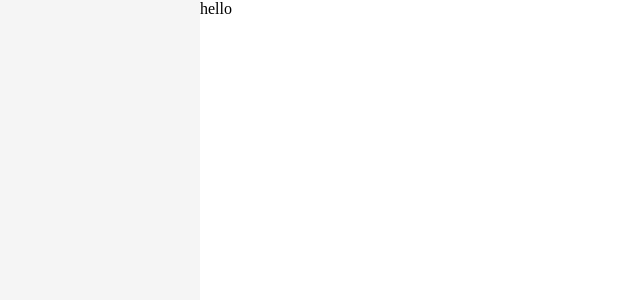
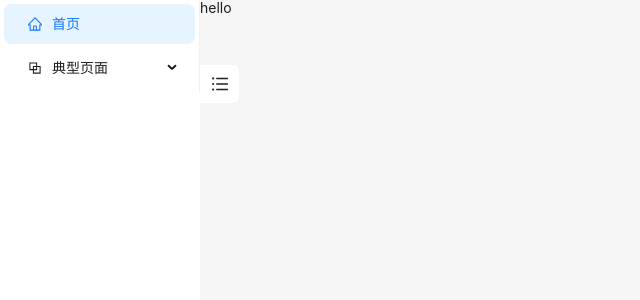
Before and after one commit to ClausLiang/vue3-project, a Vue app: page /home in a window 1280 px wide. Shown: the top 300 px of the page, without its empty margins (0-640 px from the left). Built offline with nearby package versions, Linux system fonts and the light colour scheme; the HTML template or start-up script is replaced by a standard one.

Commit message:
feat: 利用a-layout搭建页面

```diff
--- a/src/assets/main.css
+++ /dev/null
@@ -1,3 +0,0 @@
-body {
-  margin: 0;
-}
--- a/src/components/layout/LayoutMain.vue
+++ b/src/components/layout/LayoutMain.vue
@@ -1,23 +1,67 @@
 <template>
-  <div class="layout-main">
-    <div class="layout-main-menu"></div>
-    <div class="layout-main-content">
-      <RouterView />
-    </div>
-  </div>
+  <a-layout>
+    <!-- 左侧菜单 -->
+    <a-layout-sider theme="light" breakpoint="lg" collapsed-width="0" v-model:collapsed="data.collapsed" collapsible>
+      <a-menu :items="items" mode="inline" v-model:selectedKeys="data.selectedKeys" v-model:openKeys="data.openKeys"
+        @click="gotoPage">
+      </a-menu>
+    </a-layout-sider>
+    <!-- 右侧内容 -->
+    <a-layout-content>
+      <router-view />
+    </a-layout-content>
+  </a-layout>
 </template>
 <script setup lang="ts">
+import { reactive, h, watch } from 'vue'
+import { useRouter, useRoute } from 'vue-router'
+import { HomeOutlined, BlockOutlined, SettingOutlined } from '@ant-design/icons-vue'
+import type { ItemType } from 'ant-design-vue'
+const data = reactive({
+  collapsed: false,
+  selectedKeys: ['/home'],
+  openKeys: [],
+})
+
+const items: ItemType[] = reactive([
+  { label: '首页', key: '/home', icon: () => h(HomeOutlined), path: '/home' },
+  {
+    label: '典型页面',
+    key: 'pages',
+    icon: () => h(BlockOutlined),
+    children: [{ label: '关于', key: '/about', path: '/about' }],
+  },
+])
+const router = useRouter()
+// 点击跳转页面
+const gotoPage = (e: any) => {
+  router.push(e.item.path)
+}
+// 获取父级key
+const getParentKey = (key: string) => {
+  for (const item of items) {
+    if (item.children) {
+      for (const child of item.children) {
+        if (child.key === key) {
+          return [item.key]
+        }
+      }
+    }
+  }
+}
+const route = useRoute()
+// 监听路由选中及展开菜单
+watch(
+  () => route,
+  (newVal) => {
+    data.selectedKeys = [newVal.path]
+    data.openKeys = getParentKey(newVal.path) || []
+  },
+  { immediate: true }
+)
 </script>
 <style scoped lang="less">
-.layout-main {
-  display: flex;
+.ant-layout {
   height: 100vh;
-  .layout-main-menu {
-    width: 200px;
-    background-color: #f5f5f5;
-  }
-  .layout-main-content {
-    flex: 1;
-  }
 }
 </style>
--- a/src/main.ts
+++ b/src/main.ts
@@ -1,10 +1,11 @@
-import './assets/main.css'
 import { createApp } from 'vue'
 import App from './App.vue'
+import Antd from 'ant-design-vue';
+import 'ant-design-vue/dist/reset.css';
 import router from './router'
 
 const app = createApp(App)
 
-app.use(router)
+app.use(router).use(Antd)
 
 app.mount('#app')
```
